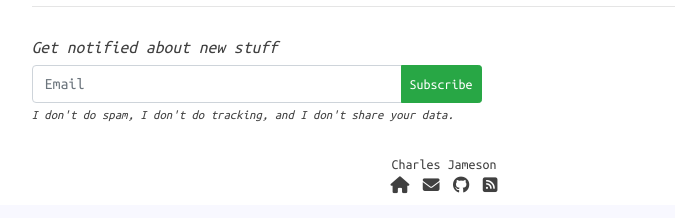
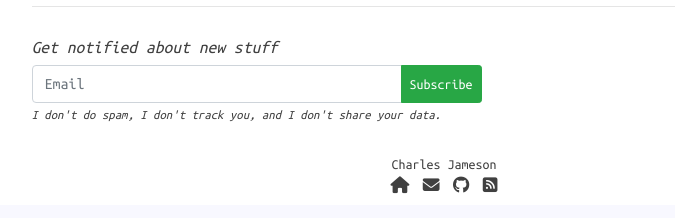
Before and after one commit to seedubjay/seedubjay.github.io, a Jekyll site: the page built from jpeg-visualisation.md, in a window 1280 px wide and 900 px high, scrolled down 4230 px. Shown: the part 679-897 px from the top of the window, without its empty margins (196-871 px from the left). Built offline with Jekyll 4.4.1, drawn with Linux system fonts in a browser that asks for light colours; nearby versions of some CDN libraries.

Commit message:
subscribe note

```diff
--- a/_layouts/post.html
+++ b/_layouts/post.html
@@ -40,5 +40,5 @@ site_title: small
           </div>
     </div>
   </form>
-  <div class="subscribe-form-note">I don't do spam, I don't do tracking, and I don't share your data.</div>
+  <div class="subscribe-form-note">I don't do spam, I don't track you, and I don't share your data.</div>
 </div>
```
